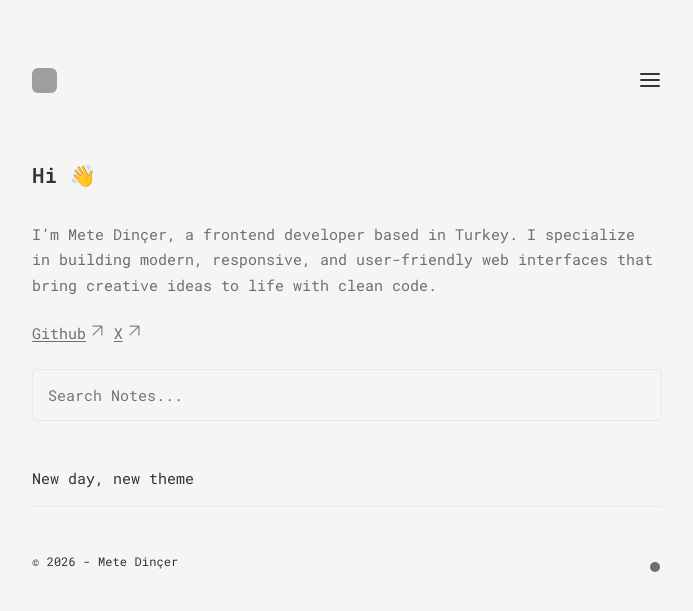
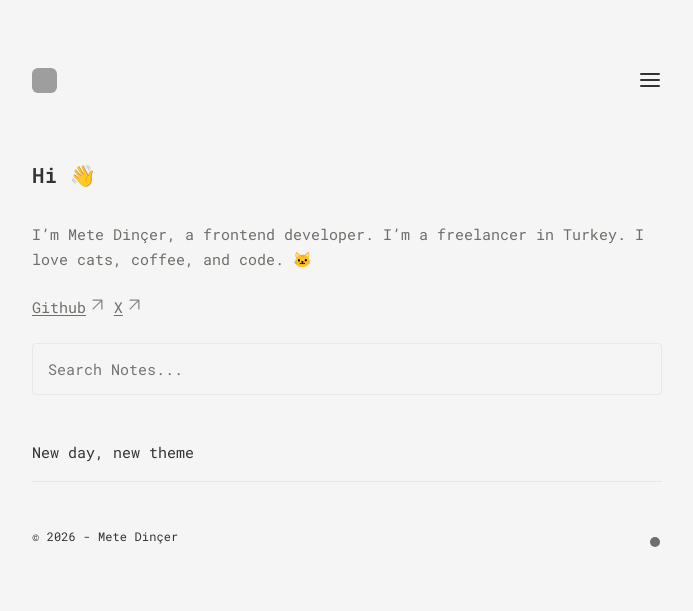
Before and after one commit to medincer/medincer.github.io, a Jekyll site: the page built from pages/index.md, in a window 1280 px wide. Shown: the top 611 px of the page, without its empty margins (293-986 px from the left). Built offline with Jekyll 4.4.1, drawn with Linux system fonts in a browser that asks for light colours; grey boxes are pictures that could not be loaded.

Commit message:
Update index.md

```diff
--- a/pages/index.md
+++ b/pages/index.md
@@ -7,7 +7,7 @@ permalink: /
 title: Hi 👋
 ---
 
-I'm Mete Dinçer, a frontend developer based in Turkey. I specialize in building modern, responsive, and user-friendly web interfaces that bring creative ideas to life with clean code.
+I'm Mete Dinçer, a frontend developer. I'm a freelancer in Turkey. I love cats, coffee, and code. 🐱
 
 <a target="_blank" href="https://github.com/medincer">Github</a>
 <a target="_blank" href="https://x.com/medincer">X</a>
```
